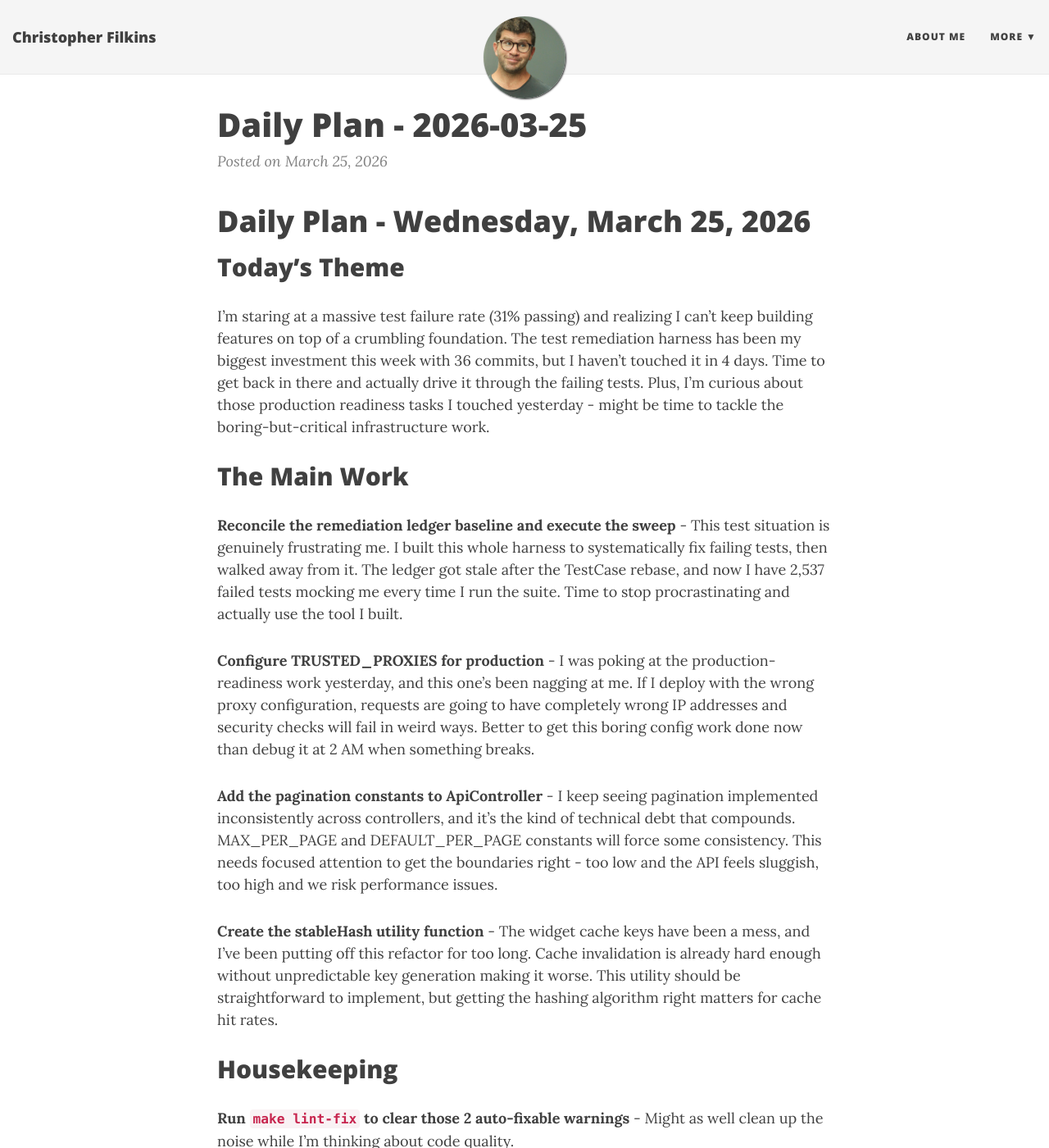
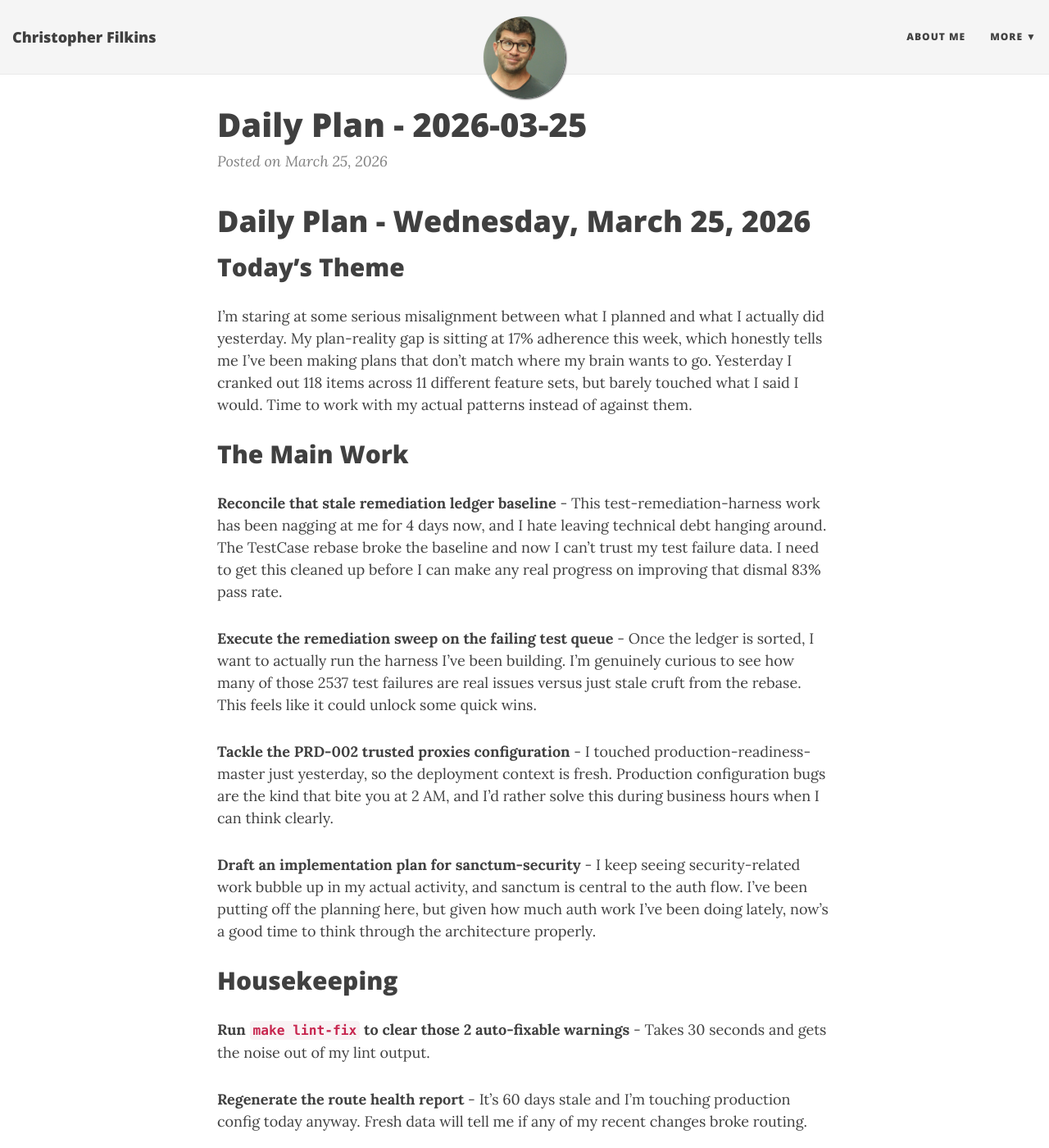
Before and after one commit to filchyboy/filchyboy.github.io, a Jekyll site: the page built from _posts/2026-03-25-todays-plan.md, in a window 1280 px wide and 1400 px high. Shown: the whole window at 82% size. Built offline with Jekyll 4.4.1, drawn with Linux system fonts in a browser that asks for light colours; nearby versions of some CDN libraries; some of the changed text lies outside the part shown.

Commit message:
Add daily plan: 2026-03-25

```diff
--- a/_posts/2026-03-25-todays-plan.md
+++ b/_posts/2026-03-25-todays-plan.md
@@ -7,30 +7,30 @@ date: 2026-03-25
 # Daily Plan - Wednesday, March 25, 2026
 
 ## Today's Theme
-I'm staring at a massive test failure rate (31% passing) and realizing I can't keep building features on top of a crumbling foundation. The test remediation harness has been my biggest investment this week with 36 commits, but I haven't touched it in 4 days. Time to get back in there and actually drive it through the failing tests. Plus, I'm curious about those production readiness tasks I touched yesterday - might be time to tackle the boring-but-critical infrastructure work.
+I'm staring at some serious misalignment between what I planned and what I actually did yesterday. My plan-reality gap is sitting at 17% adherence this week, which honestly tells me I've been making plans that don't match where my brain wants to go. Yesterday I cranked out 118 items across 11 different feature sets, but barely touched what I said I would. Time to work with my actual patterns instead of against them.
 
 ## The Main Work
 
-**Reconcile the remediation ledger baseline and execute the sweep** - This test situation is genuinely frustrating me. I built this whole harness to systematically fix failing tests, then walked away from it. The ledger got stale after the TestCase rebase, and now I have 2,537 failed tests mocking me every time I run the suite. Time to stop procrastinating and actually use the tool I built.
+**Reconcile that stale remediation ledger baseline** - This test-remediation-harness work has been nagging at me for 4 days now, and I hate leaving technical debt hanging around. The TestCase rebase broke the baseline and now I can't trust my test failure data. I need to get this cleaned up before I can make any real progress on improving that dismal 83% pass rate.
 
-**Configure TRUSTED_PROXIES for production** - I was poking at the production-readiness work yesterday, and this one's been nagging at me. If I deploy with the wrong proxy configuration, requests are going to have completely wrong IP addresses and security checks will fail in weird ways. Better to get this boring config work done now than debug it at 2 AM when something breaks.
+**Execute the remediation sweep on the failing test queue** - Once the ledger is sorted, I want to actually run the harness I've been building. I'm genuinely curious to see how many of those 2537 test failures are real issues versus just stale cruft from the rebase. This feels like it could unlock some quick wins.
 
-**Add the pagination constants to ApiController** - I keep seeing pagination implemented inconsistently across controllers, and it's the kind of technical debt that compounds. MAX_PER_PAGE and DEFAULT_PER_PAGE constants will force some consistency. This needs focused attention to get the boundaries right - too low and the API feels sluggish, too high and we risk performance issues.
+**Tackle the PRD-002 trusted proxies configuration** - I touched production-readiness-master just yesterday, so the deployment context is fresh. Production configuration bugs are the kind that bite you at 2 AM, and I'd rather solve this during business hours when I can think clearly.
 
-**Create the stableHash utility function** - The widget cache keys have been a mess, and I've been putting off this refactor for too long. Cache invalidation is already hard enough without unpredictable key generation making it worse. This utility should be straightforward to implement, but getting the hashing algorithm right matters for cache hit rates.
+**Draft an implementation plan for sanctum-security** - I keep seeing security-related work bubble up in my actual activity, and sanctum is central to the auth flow. I've been putting off the planning here, but given how much auth work I've been doing lately, now's a good time to think through the architecture properly.
 
 ## Housekeeping
 
-**Run `make lint-fix` to clear those 2 auto-fixable warnings** - Might as well clean up the noise while I'm thinking about code quality.
+**Run `make lint-fix` to clear those 2 auto-fixable warnings** - Takes 30 seconds and gets the noise out of my lint output.
 
-**Refresh the route health report** - It's 60 days stale, which is embarrassing. A quick `make route-health-check` will give me current data on what endpoints are actually working.
+**Regenerate the route health report** - It's 60 days stale and I'm touching production config today anyway. Fresh data will tell me if any of my recent changes broke routing.
 
-**Draft an implementation plan for the sanctum-security work** - Since I'm already thinking about production security with the proxy config, I should map out the token authentication hardening while the security mindset is active.
+**Update the TODO inventory** - 62 days old is embarrassing. I probably have a bunch of resolved TODOs cluttering up the codebase.
 
-**Update the TODO inventory** - 62 days old is pretty bad. The `todo-cleanup` script will show me what technical debt I've been ignoring.
+**Create a proper plan for cache-strategy** - Since I'm working on widget cache optimization in my ready queue, having a coherent caching strategy would actually help guide those decisions.
 
 ## Parked
 
-The thin vertical slice work is tempting since I have contract scope baselines ready to go, but I'm not going to start new feature development when my test suite is this broken. The eager loading N+1 fix can wait too - performance optimizations don't matter if the code doesn't work reliably first.
+I'm deliberately ignoring the thin vertical slice work today. Those TV277 and TV278 items keep appearing in my queue, but I clearly haven't been in a business feature mindset this week - all my actual work has been infrastructure and quality. Better to acknowledge where my head is at than keep pretending I'm going to context-switch into product features.
 
-I'm also deliberately avoiding the compliance audit work even though it showed up recently. That's going to require deep focus and probably uncover a bunch of gnarly edge cases. Not the right headspace for that today.
+The eager loading N+1 fix can wait another day. It's been sitting there for 2 days already and frankly, one more controller with inefficient queries isn't going to kill performance.
```
